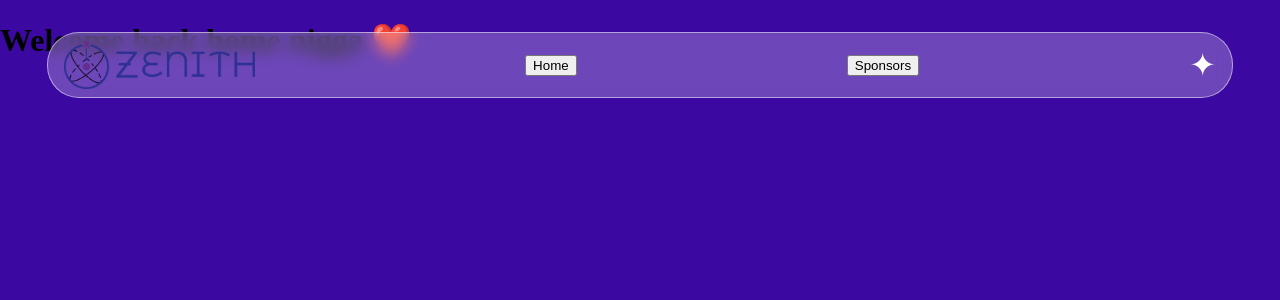
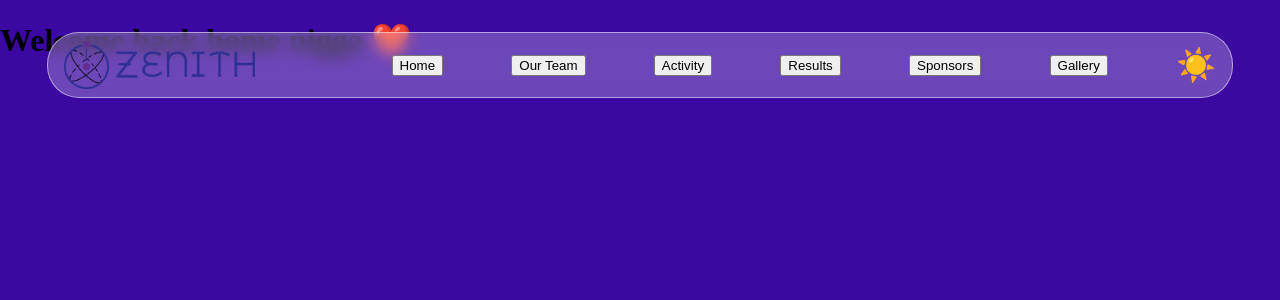
Before and after one commit to T-Flex09/Project-Zoo-Redesign, a React (Vite) app: page / in a window 1280 px wide. Shown: the top 300 px of the page. Built offline with nearby package versions, Linux system fonts and the light colour scheme.

Commit message:
update navbar module

```diff
--- a/src/Navbar/Navbar.module.css
+++ b/src/Navbar/Navbar.module.css
@@ -31,6 +31,5 @@ nav {
     margin: 0;
     padding: 0;
     background: #0000;
-    color: #fff;
     border: none;
 }
--- a/src/Navbar/Navbar.tsx
+++ b/src/Navbar/Navbar.tsx
@@ -2,7 +2,7 @@ import styles from './Navbar.module.css';
 import Logo from '/src/assets/Sigla_mov.png';
 import {useState} from 'react';
 
-type PageType = 'home' | 'sponsors';
+type PageType = 'home' | 'team' | 'activity' | 'results' | 'sponsors' | 'gallery';
 
 interface NavbarProps {
   setPage: (page: PageType) => void;
@@ -10,19 +10,24 @@ interface NavbarProps {
 
 export default function Navbar({setPage}: NavbarProps) {
 
-    let [themeButtonIcon, setThemeButtonIcon] = useState('✦');
+    let [themeButtonIcon, setThemeButtonIcon] = useState('☀️');
 
     function toggleTheme() {
         document.documentElement.classList.toggle('light-mode');
-        setThemeButtonIcon(themeButtonIcon == '✦' ? '⏾' : '✦');
+        setThemeButtonIcon(themeButtonIcon == '☀️' ? '🌙' : '☀️');
     }
 
     return (
         <nav>
             <img className={styles.logo} src={Logo} onClick={() => setPage('home')}></img>
 
+            <div className='linksContainer'></div>
             <button onClick={() => setPage('home')}>Home</button>
+            <button onClick={() => setPage('team')}>Our Team</button>
+            <button onClick={() => setPage('activity')}>Activity</button>
+            <button onClick={() => setPage('results')}>Results</button>
             <button onClick={() => setPage('sponsors')}>Sponsors</button>
+            <button onClick={() => setPage('gallery')}>Gallery</button>
 
             <button className={styles.themeSwitcher} onClick={toggleTheme}>{themeButtonIcon}</button>
         </nav>
```
